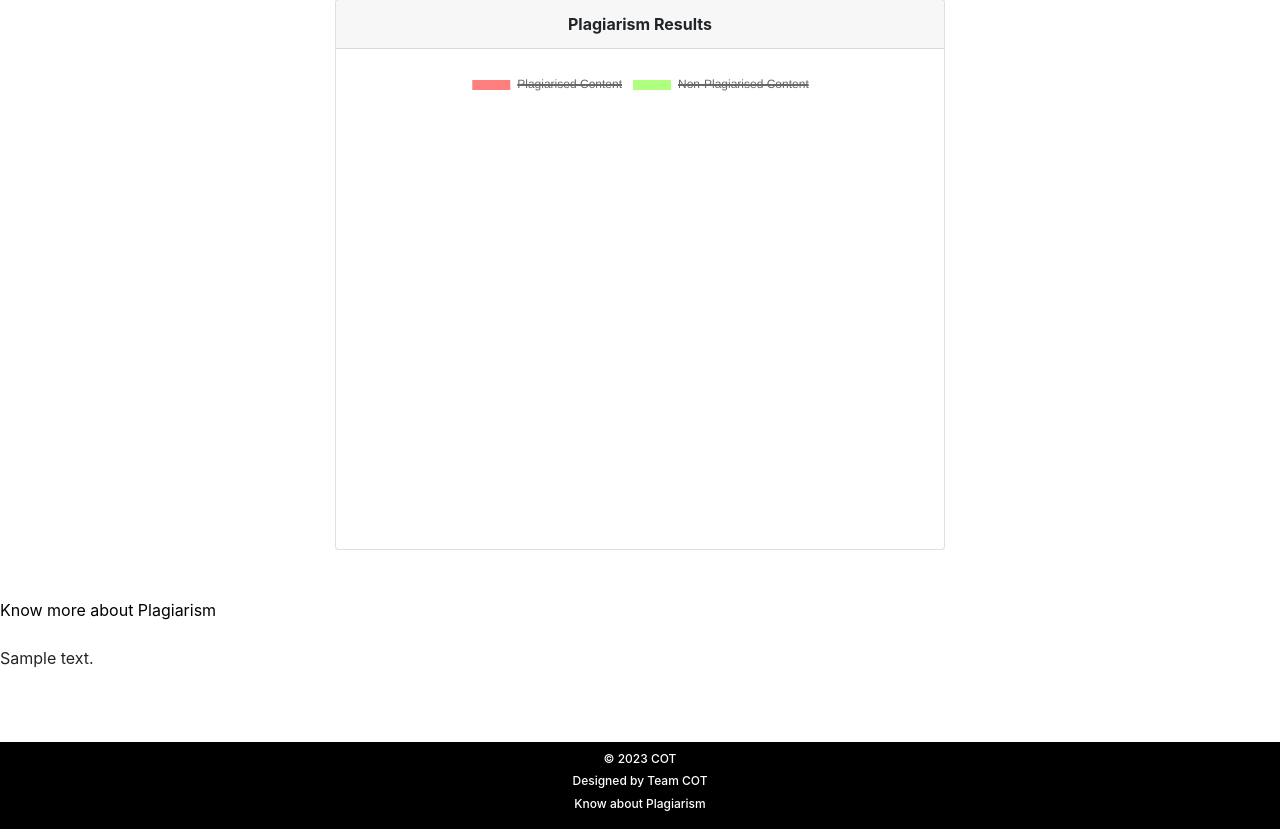
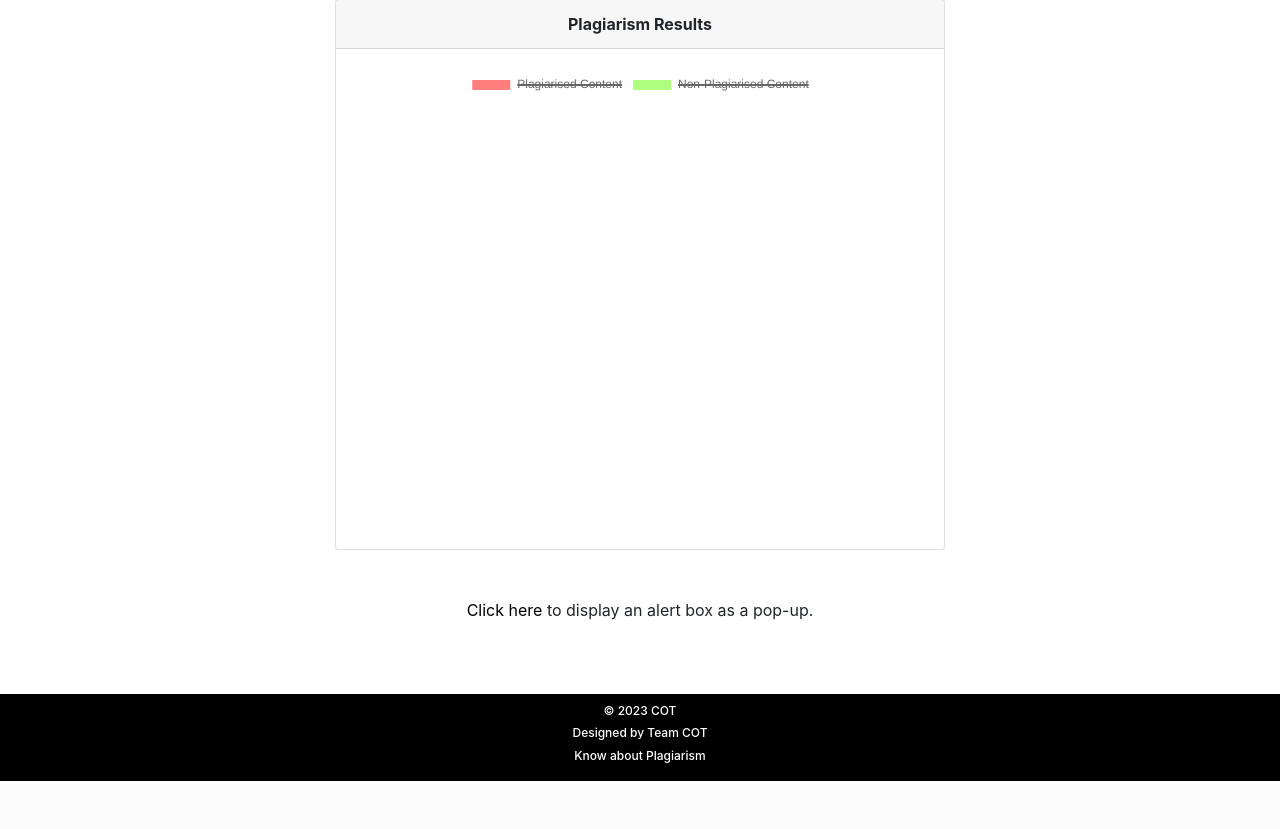
Before and after one commit to chaitraboggaram/COT, a Flask app: template templates/chart.html in a window 1280 px wide. Shown: the part 215-1044 px from the top of the page. After the commit the page ends 996 px from the top, so only its background shows below. Run offline with Flask 2, Linux system fonts and the light colour scheme; the template is opened without the code that fills it: most values are stand-ins (such as "Sample title", 1, 10 or a date in 2020); some libraries are stand-ins or nearby versions.

Commit message:
Pop up added for highlighted content

```diff
--- a/app.py
+++ b/app.py
@@ -28,6 +28,9 @@ def index():
 def upload():
     global flag
 
+    # Flag is used to manage the page refresh, when we refresh page
+    # flag = 0 --> Computation is done
+    # flag = 1 --> Computation is not done and only results is displayed
     flag = 0
 
     # Get the file from the form
@@ -163,8 +166,8 @@ def check():
     # Highlight the matched content in file1.txt
     highlighted_content = file1_content
     for match in match_content:
-        highlighted_content = re.sub(match, f'<mark style="background-color:green;">{match}</mark>', highlighted_content)
-
+        if len(match) >= 3:
+            highlighted_content = re.sub(r'\b{}\b'.format(match), '<mark style="background-color:green;">{}</mark>'.format(match), highlighted_content)
 
     plagiarised_content = [t[2] for t in plagiarism_result if 'file1.txt' in t]
     plagiarism_percent = round(max(plagiarised_content) * 100, 2)
--- a/static/style.css
+++ b/static/style.css
@@ -172,3 +172,7 @@ footer {
   background-color: #343a40;
   color: #fff;
 }
+
+.modal-header.text-center h3.modal-title {
+  margin: 0 auto !important;
+}
--- a/templates/alert.html
+++ b/templates/alert.html
@@ -45,6 +45,7 @@
         <span class="spinner-border spinner-border-lg mr-2"></span>
         <div class="row mb-4"></div>
         <p>{{ message }}</p>
+        <!-- <button class="btn btn-primary" id="close-modal">Close</button> -->
     </div>
     <script src="https://cdnjs.cloudflare.com/ajax/libs/twitter-bootstrap/5.1.3/js/bootstrap.min.js"></script>
     <script>
@@ -61,7 +62,8 @@
             modal.style.display = "none";
             document.body.classList.remove("blur");
         }
-
+    // </script>
+    // <script>
         // Wait for the page to load
         window.addEventListener('load', function() {
           // Get the form element
@@ -75,4 +77,6 @@
 </div>
 </form>
 
+
+
 {% endblock %}
--- a/templates/chart.html
+++ b/templates/chart.html
@@ -50,14 +50,74 @@
             </div>
         </div>
     </div>
+    <br>
+    <br>
+    <!-- <div>
+        <a href="{{ url_for('aboutplagiarism') }}">Know more about Plagiarism</a>
+        <div class="row mb-4"></div>
+        <a href="#" id="modal">Check the analysis result</a>
+        <div class="modal" id="modal">
+            <div class="modal-box p-3">
+                <p>{{ content | safe }}</p>
+            </div>
+            <script src="https://cdnjs.cloudflare.com/ajax/libs/twitter-bootstrap/5.1.3/js/bootstrap.min.js"></script>
+            <script>
+                var modal = document.getElementById("modal");
+                var showModalButton = document.getElementById("show-modal");
+                // var closeModalButton = document.getElementById("close-modal");
+
+                showModalButton.onclick = function() {
+                    modal.style.display = "flex";
+                    document.body.classList.add("blur");
+                }
+
+                // closeModalButton.onclick = function() {
+                //     modal.style.display = "none";
+                //     document.body.classList.remove("blur");
+                // }
+            </script>
+        <div class="row mb-4"></div>
+    </div> -->
+
+    <a href="#" onclick="prepareAlert(this)" data-content="{{ content }}">Click here</a> to display an alert box as a pop-up.
+
+    <script>
+    function prepareAlert(link) {
+        var content = link.dataset.content;
+        link.dataset.content = ''; // clear the data attribute to prevent it from being displayed in the alert
+        showAlert(content);
+    }
+
+    function showAlert(content) {
+        // Use Bootstrap's modal component to display the message
+        var alertModal = '<div class="modal fade" id="alert-modal" tabindex="-1" role="dialog" aria-labelledby="alert-modal-label" aria-hidden="true">' +
+                        '<div class="modal-dialog modal-xl" role="document">' +
+                        '<div class="modal-content">' +
+                        '<div class="modal-header">' +
+                        '<h3 class="modal-title mx-auto d-block text-center">Plagiarism Results</h3>' +
+                        '<button type="button" class="close" data-dismiss="modal" aria-label="Close">' +
+                        '<span aria-hidden="true">&times;</span>' +
+                        '</button>' +
+                        '</div>' +
+                        '<div class="modal-body">' +
+                        content +
+                        '</div>' +
+                        '</div>' +
+                        '</div>' +
+                        '</div>';
+        document.body.insertAdjacentHTML('beforeend', alertModal);
+        $('#alert-modal').modal('show');
+    }
+    </script>
+
+      <!-- Include jQuery and Bootstrap JS -->
+      <!-- <script src="https://code.jquery.com/jquery-3.2.1.slim.min.js"></script>
+      <script src="https://maxcdn.bootstrapcdn.com/bootstrap/4.0.0/js/bootstrap.min.js"></script> -->
+    </body>
+
+
 </form>
-<br>
-<br>
-<div>
-    <a href="{{ url_for('aboutplagiarism') }}">Know more about Plagiarism</a>
-    <div class="row mb-4"></div>
-    {{ content|safe }}
-</div>
+
 
 
 
```
